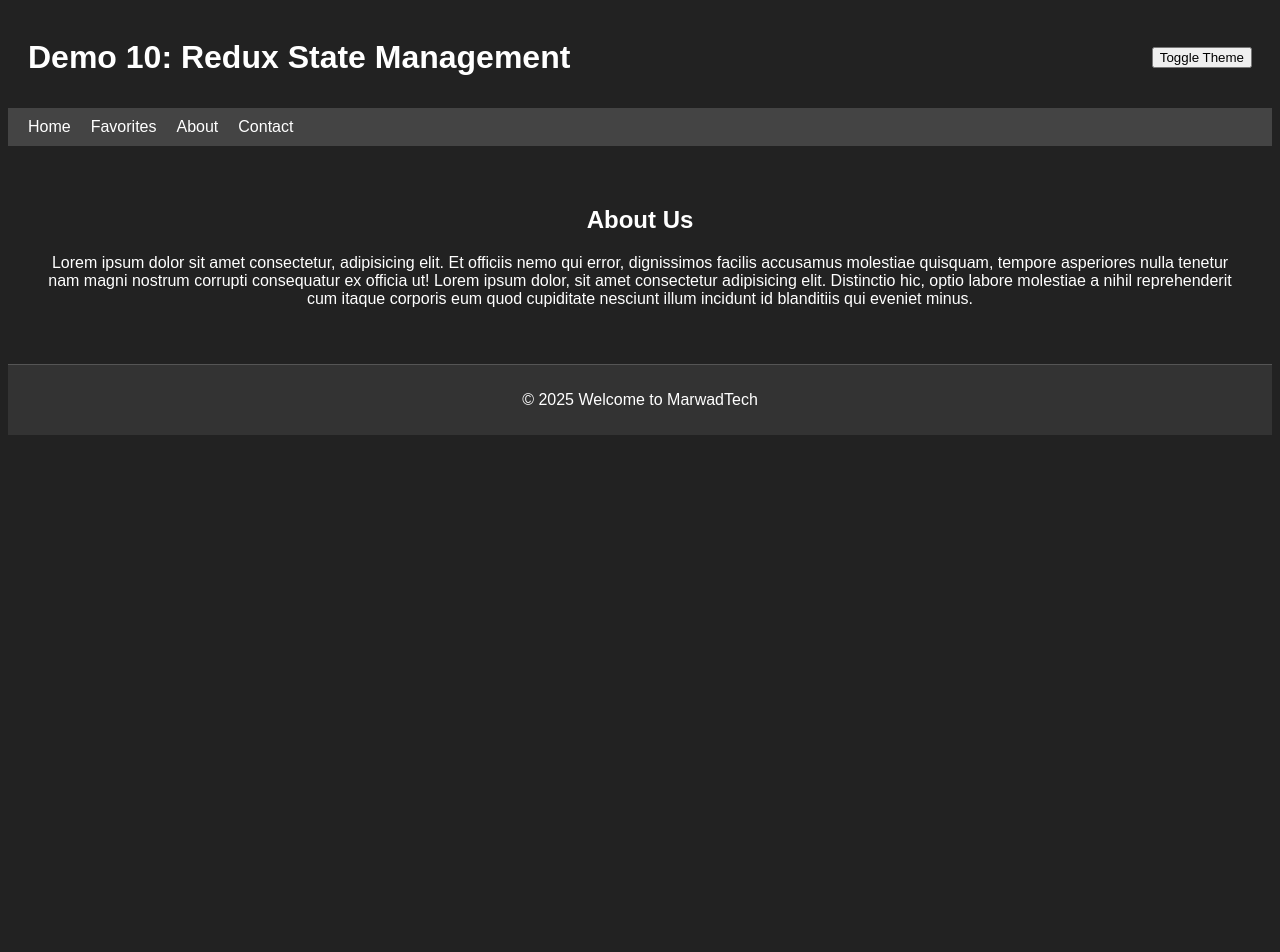
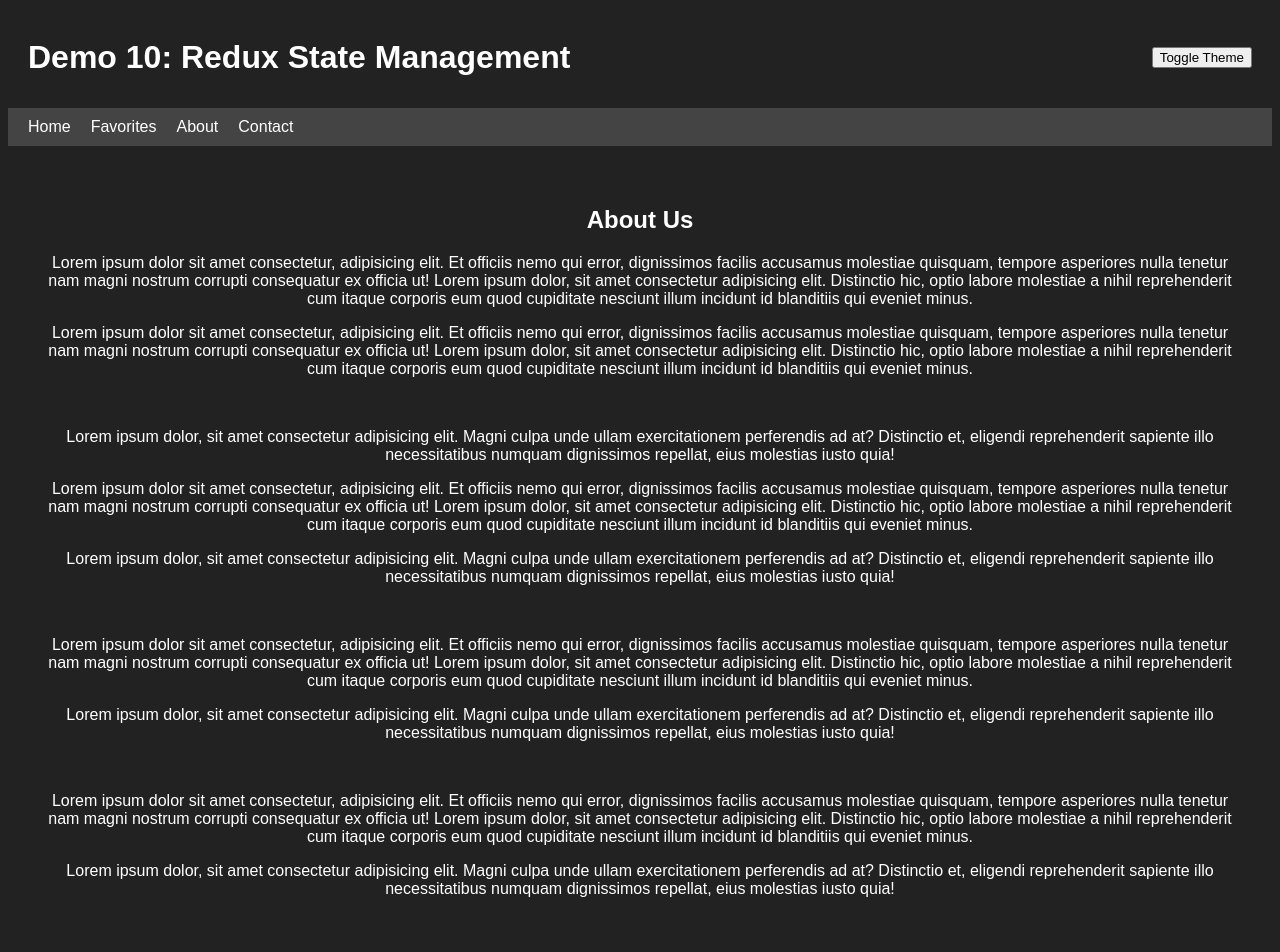
Before and after one commit to thedeorasidharth/react-demos, a React (Vite) app: page /about in a window 1280 px wide. Shown: the top 952 px of the page. Before the commit the page ends 800 px from the top, so only its background shows below. Built offline with nearby package versions, Linux system fonts and the light colour scheme.

Commit message:
added something in about page

```diff
--- a/src/About.jsx
+++ b/src/About.jsx
@@ -5,6 +5,22 @@ function About() {
     <div style={{ padding: '20px', textAlign: 'center' }}>
       <h2>About Us</h2>
       <p>Lorem ipsum dolor sit amet consectetur, adipisicing elit. Et officiis nemo qui error, dignissimos facilis accusamus molestiae quisquam, tempore asperiores nulla tenetur nam magni nostrum corrupti consequatur ex officia ut! Lorem ipsum dolor, sit amet consectetur adipisicing elit. Distinctio hic, optio labore molestiae a nihil reprehenderit cum itaque corporis eum quod cupiditate nesciunt illum incidunt id blanditiis qui eveniet minus.</p>
+      <p>Lorem ipsum dolor sit amet consectetur, adipisicing elit. Et officiis nemo qui error, dignissimos facilis accusamus molestiae quisquam, tempore asperiores nulla tenetur nam magni nostrum corrupti consequatur ex officia ut! Lorem ipsum dolor, sit amet consectetur adipisicing elit. Distinctio hic, optio labore molestiae a nihil reprehenderit cum itaque corporis eum quod cupiditate nesciunt illum incidunt id blanditiis qui eveniet minus.</p>
+      <br />
+       <p>Lorem ipsum dolor, sit amet consectetur adipisicing elit. Magni culpa unde ullam exercitationem perferendis ad at? Distinctio et, eligendi reprehenderit sapiente illo necessitatibus numquam dignissimos repellat, eius molestias iusto quia!</p>
+      <p>Lorem ipsum dolor sit amet consectetur, adipisicing elit. Et officiis nemo qui error, dignissimos facilis accusamus molestiae quisquam, tempore asperiores nulla tenetur nam magni nostrum corrupti consequatur ex officia ut! Lorem ipsum dolor, sit amet consectetur adipisicing elit. Distinctio hic, optio labore molestiae a nihil reprehenderit cum itaque corporis eum quod cupiditate nesciunt illum incidunt id blanditiis qui eveniet minus.</p>
+       <p>Lorem ipsum dolor, sit amet consectetur adipisicing elit. Magni culpa unde ullam exercitationem perferendis ad at? Distinctio et, eligendi reprehenderit sapiente illo necessitatibus numquam dignissimos repellat, eius molestias iusto quia!</p>
+       <br />
+      <p>Lorem ipsum dolor sit amet consectetur, adipisicing elit. Et officiis nemo qui error, dignissimos facilis accusamus molestiae quisquam, tempore asperiores nulla tenetur nam magni nostrum corrupti consequatur ex officia ut! Lorem ipsum dolor, sit amet consectetur adipisicing elit. Distinctio hic, optio labore molestiae a nihil reprehenderit cum itaque corporis eum quod cupiditate nesciunt illum incidunt id blanditiis qui eveniet minus.</p>
+        <p>Lorem ipsum dolor, sit amet consectetur adipisicing elit. Magni culpa unde ullam exercitationem perferendis ad at? Distinctio et, eligendi reprehenderit sapiente illo necessitatibus numquam dignissimos repellat, eius molestias iusto quia!</p>
+       <br />
+      <p>Lorem ipsum dolor sit amet consectetur, adipisicing elit. Et officiis nemo qui error, dignissimos facilis accusamus molestiae quisquam, tempore asperiores nulla tenetur nam magni nostrum corrupti consequatur ex officia ut! Lorem ipsum dolor, sit amet consectetur adipisicing elit. Distinctio hic, optio labore molestiae a nihil reprehenderit cum itaque corporis eum quod cupiditate nesciunt illum incidunt id blanditiis qui eveniet minus.</p>
+      <p>Lorem ipsum dolor, sit amet consectetur adipisicing elit. Magni culpa unde ullam exercitationem perferendis ad at? Distinctio et, eligendi reprehenderit sapiente illo necessitatibus numquam dignissimos repellat, eius molestias iusto quia!
+      </p>
+      <br />
+      <br />
+      <h4>Thanks for visiting</h4>
+      <br />
     </div>
   );
 }
```
